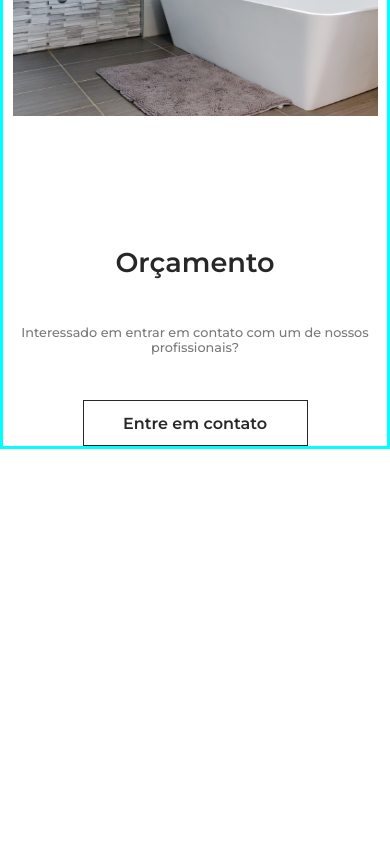
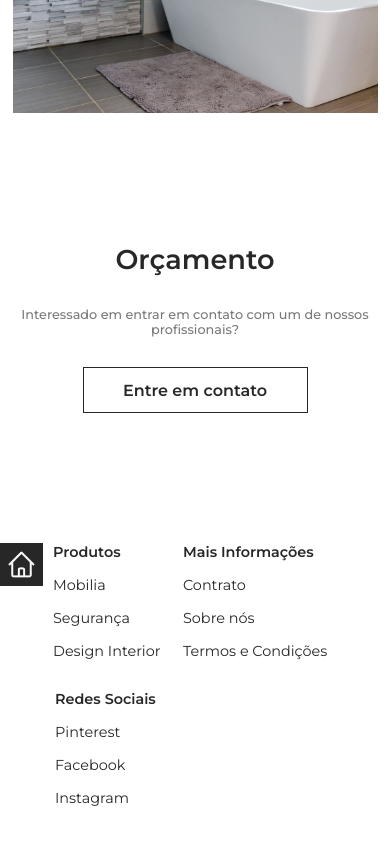
Before and after one commit to NormaN5001/HomeYou, a React (Create React App) app: page / in a window 390 px wide. Shown: the part 2082-2926 px from the top of the page. Before the commit the page ends 2531 px from the top, so only its background shows below. Built offline with nearby package versions, Linux system fonts and the light colour scheme.

Commit message:
Update - Footer-Responsive

```diff
--- a/src/App.js
+++ b/src/App.js
@@ -4,6 +4,7 @@ import styled from 'styled-components';
 
 import Header from './components/header/Header'
 import Main from './components/main/Main'
+import Footer from './components/footer/Footer'
 
 const GlobalStyle = createGlobalStyle`
    *{
@@ -29,6 +30,7 @@ export default function HomeYou(){
       <GlobalStyle/>
       <Header/>
       <Main/>
+      <Footer/>
     </Container>
     </>
   )
--- a/src/components/footer/Footer.js
+++ b/src/components/footer/Footer.js
@@ -1,25 +1,39 @@
-import logo from './logo.svg';
-import './App.css';
+import React from 'react'
+import * as S from './Styles'
 
-function App() {
-  return (
-    <div className="App">
-      <header className="App-header">
-        <img src={logo} className="App-logo" alt="logo" />
-        <p>
-          Edit <code>src/App.js</code> and save to reload.
-        </p>
-        <a
-          className="App-link"
-          href="https://reactjs.org"
-          target="_blank"
-          rel="noopener noreferrer"
-        >
-          Learn React
-        </a>
-      </header>
-    </div>
-  );
+
+
+export default function Footer(){
+
+  return(
+    <S.FooterSection>
+      <S.Logo></S.Logo>
+      <S.Products>
+        <S.TitleBox>Produtos</S.TitleBox>
+        <S.List>
+          <S.Item>Mobilia</S.Item>
+          <S.Item>Segurança</S.Item>
+          <S.Item>Design Interior</S.Item>
+        </S.List>
+      </S.Products>
+
+      <S.MoreInfo>
+        <S.TitleBox>Mais Informações</S.TitleBox>
+        <S.List>
+          <S.Item>Contrato</S.Item>
+          <S.Item>Sobre nós</S.Item>
+          <S.Item>Termos e Condições</S.Item>
+        </S.List>
+      </S.MoreInfo>
+
+      <S.Networks>
+        <S.TitleBox>Redes Sociais</S.TitleBox>
+        <S.List>
+          <S.Item>Pinterest</S.Item>
+          <S.Item>Facebook</S.Item>
+          <S.Item>Instagram</S.Item>
+        </S.List>
+      </S.Networks>
+    </S.FooterSection>
+  )
 }
-
-export default App;
--- a/src/components/footer/Styles.js
+++ b/src/components/footer/Styles.js
@@ -1,12 +1,92 @@
-import React from 'react'
-import * as S from './Styles'
+import styled from 'styled-components'
+import LogoImg from '../../img/logo.png'
 
+export const FooterSection = styled.section`
+  margin-top: 130px;
+  display: flex;
+  flex-wrap: wrap;
+`
+export const Logo = styled.div`
+  background-image: url(${LogoImg});
+  background-repeat: no-repeat;
+  background-position: center;
+  background-color: #272727;
+  width: 43px;
+  height: 43px;
+`
+export const TitleBox = styled.h3`
+  font-size: 1.1rem;
+  font-weight: 600;
+  color: #272727;
+  font-family: 'Montserrat', sans-serif;
+  @media(max-width: 900px){
+    font-size: 0.9rem;
+  }
+`
+export const Products = styled.div`
+  margin-left: 60px;
+  width: 150px;
+  @media(max-width: 720px){
+    margin-left: 30px;
+    width: 120px;
+  }
+  @media(max-width: 400px){
+    margin-left: 10px;
+  }
+  @media(max-width: 350px){
+    width: 250px;
+  }
+`
+export const MoreInfo = styled.div`
+  margin-left: 60px;
+  width: 190px;
+  @media(max-width: 720px){
+    margin-left: 30px;
+    width: 155px;
+  }
+  @media(max-width: 400px){
+    margin-left: 10px;
+  }
+  @media(max-width: 350px){
+    margin: 30px 0 0 53px;
+    width: 250px;
+  }
+`
+export const Networks = styled.div`
+  margin-left: 60px;
+  width: 150px;
+  height: 160px;
+  @media(max-width: 720px){
+    margin-left: 30px;
+    width: 120px;
+  }
+  @media(max-width: 535px){
+    margin-top: 30px;
+    margin-left: 73px;
+  }
+  @media(max-width: 400px){
+    margin-left: 55px;
+  }
+  @media(max-width: 350px){
+    margin: 30px 0 0 53px;
+    width: 250px;
+  }
+`
+export const List = styled.ul`
+  list-style: none;
+`
+export const Item = styled.li`
+  margin-top: 15px;
 
-export default function Header(){
-
-  return(
-    <>
-    <h1>a</h1>
-    </>
-  )
-}
+  font-size: 1.1rem;
+  font-weight: 400;
+  color: #272727;
+  font-family: 'Montserrat', sans-serif;
+  &:hover{
+    cursor: pointer;
+    font-weight: 500;
+  }
+  @media(max-width: 900px){
+    font-size: 0.9rem;
+  }
+`
--- a/src/components/main/Styles.js
+++ b/src/components/main/Styles.js
@@ -1,5 +1,4 @@
 import styled from 'styled-components'
 
 export const MainSection = styled.section`
-  border: solid cyan;
 `
--- a/src/components/main/budget/Styles.js
+++ b/src/components/main/budget/Styles.js
@@ -2,7 +2,7 @@ import styled from 'styled-components'
 
 export const BudgetSection = styled.section`
   margin-top: 130px;
-  height: 200px;
+  height: 170px;
   display: flex;
   flex-direction: column;
   justify-content: space-between;
```
